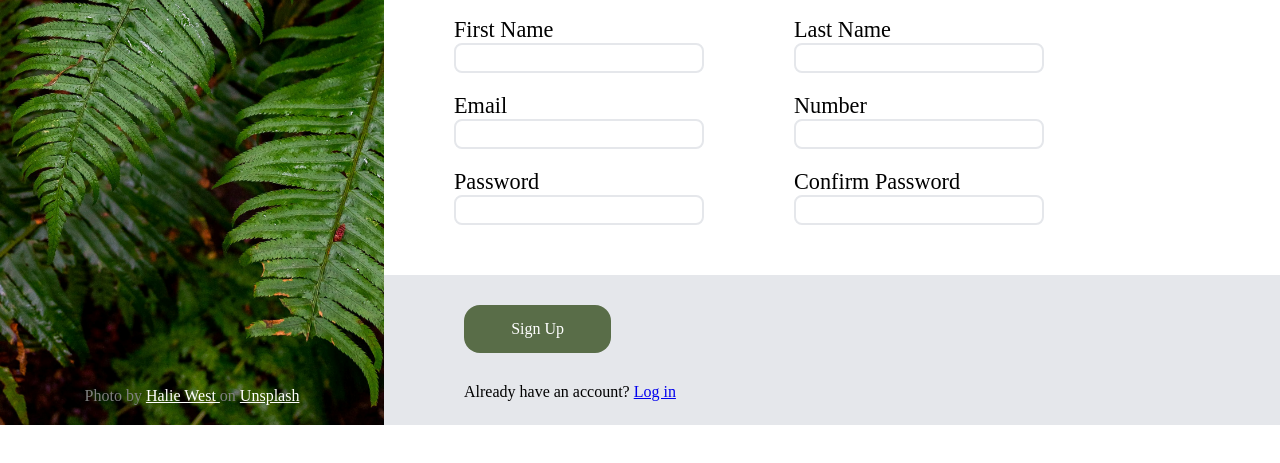
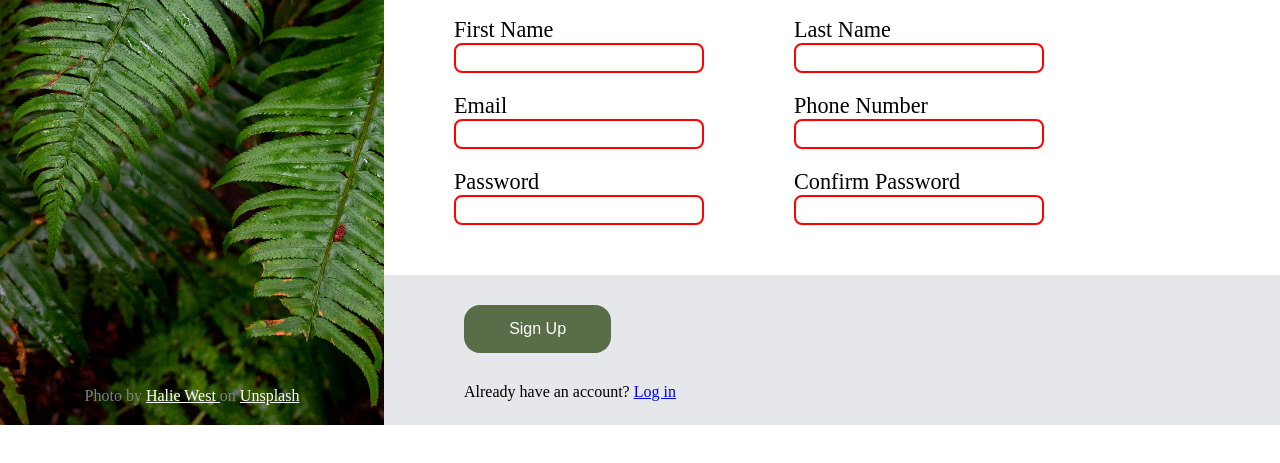
Before and after one commit to Mokhtar25/signup-page, a plain HTML site: page signup.html in a window 1280 px wide. Shown: the part 375-838 px from the top of the page. Drawn offline with Linux system fonts and the light colour scheme.

Commit message:
done with v2

```diff
--- a/signup.html
+++ b/signup.html
@@ -20,43 +20,44 @@
                 <div class="text">This is not a real online service! You know you need something like this in your life to help you realize your deepest dreams. Sign up now to get started.</div>
                 <div class="head-main">You know you want to.</div>
             </div>
-            <div class="form">
+            <form class="form" id="form">
                 <fieldset class="field">
                     <legend><h2>Lest's do it!</h2></legend>
                     <div class="wrap">
                         <label for="firstname"> First Name</label>
-                        <input type="text" name="first-name" id="firstname">
+                        <input type="text" required name="first-name" id="firstname">
                     </div>
                     <div class="wrap">
                     <label for="lastname"> Last Name</label>
-                    <input type="text" name="last-name" id="lastname">
+                    <input type="text" name="last-name" required id="lastname">
                     </div>
 
                     <div class="wrap">
                     <label for="email">Email</label>
-                    <input type="email" name="email" id="email">
+                    <input type="email" name="email" required id="email">
                     </div>
                     <div class="wrap">
-                    <label for="tel">Number</label>
-                    <input type="tel" name="tel" id="tel">
+                    <label for="tel">Phone Number</label>
+                    <input type="number" name="tel" id="tel" required>
                     </div>
                     <div class="wrap">
                     <label for="password"> Password</label>
-                    <input type="Password" name="password" id="password">
+                    <input type="Password" name="password" id="password" required>
                     </div>
 
                     <div class="wrap">
                     <label for="confirm">Confirm Password</label>
-                    <input type="password" name="confirm" id="confirm">
+                    <input type="password" name="confirm" id="confirm" required>
                     </div>
 
 
                 </fieldset>
 
-            </div>
+            </form>
 
             <div class="foot">
-                <div class="button">Sign Up</div>
+                <button type="submit" type="submit" form="form" class="button">Sign Up </button>
+
                 <div class="text-button">Already have an account? <a href="#">Log in</a></div>
             </div>
             </div>
--- a/style.css
+++ b/style.css
@@ -141,10 +141,26 @@ legend{
 .button{
     width: 20%;
     color: white;
+    border: none;
+    padding: 0px 0px;
     height: 3rem;
+    font-size: 1rem;
     display: flex;
     align-items: center;
     justify-content: center;
     border-radius: 1rem;
+    padding-inline: 0px;
+    padding-block: 0px;
     background-color: #596D48;
+
 }
+.button:hover{
+    background-color: rgb(110, 125, 90);
+    cursor: pointer;
+}
+.button:active{
+    background-color: rgb(100, 99, 70);
+}
+input:invalid{
+    border: 2px solid red;
+}
```
